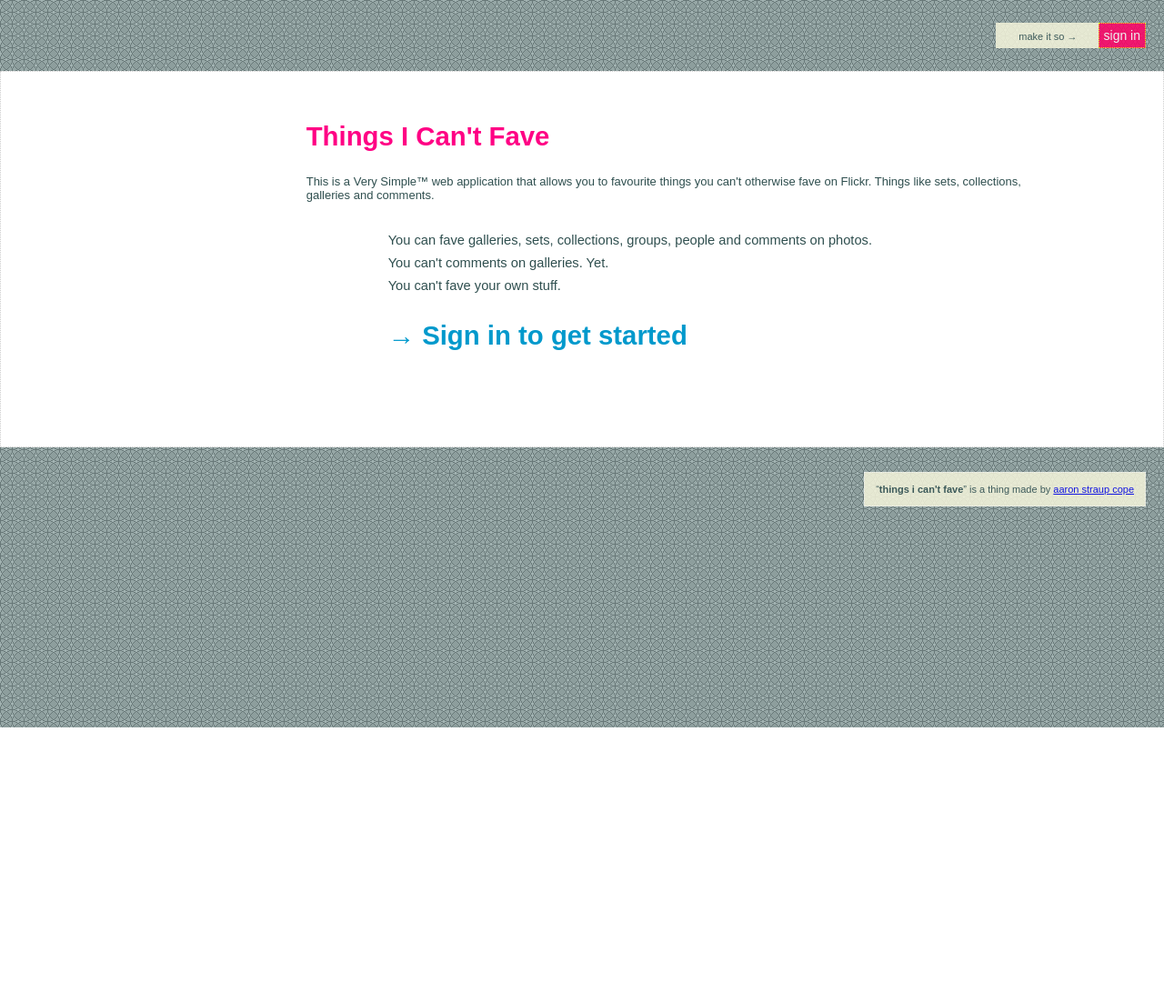
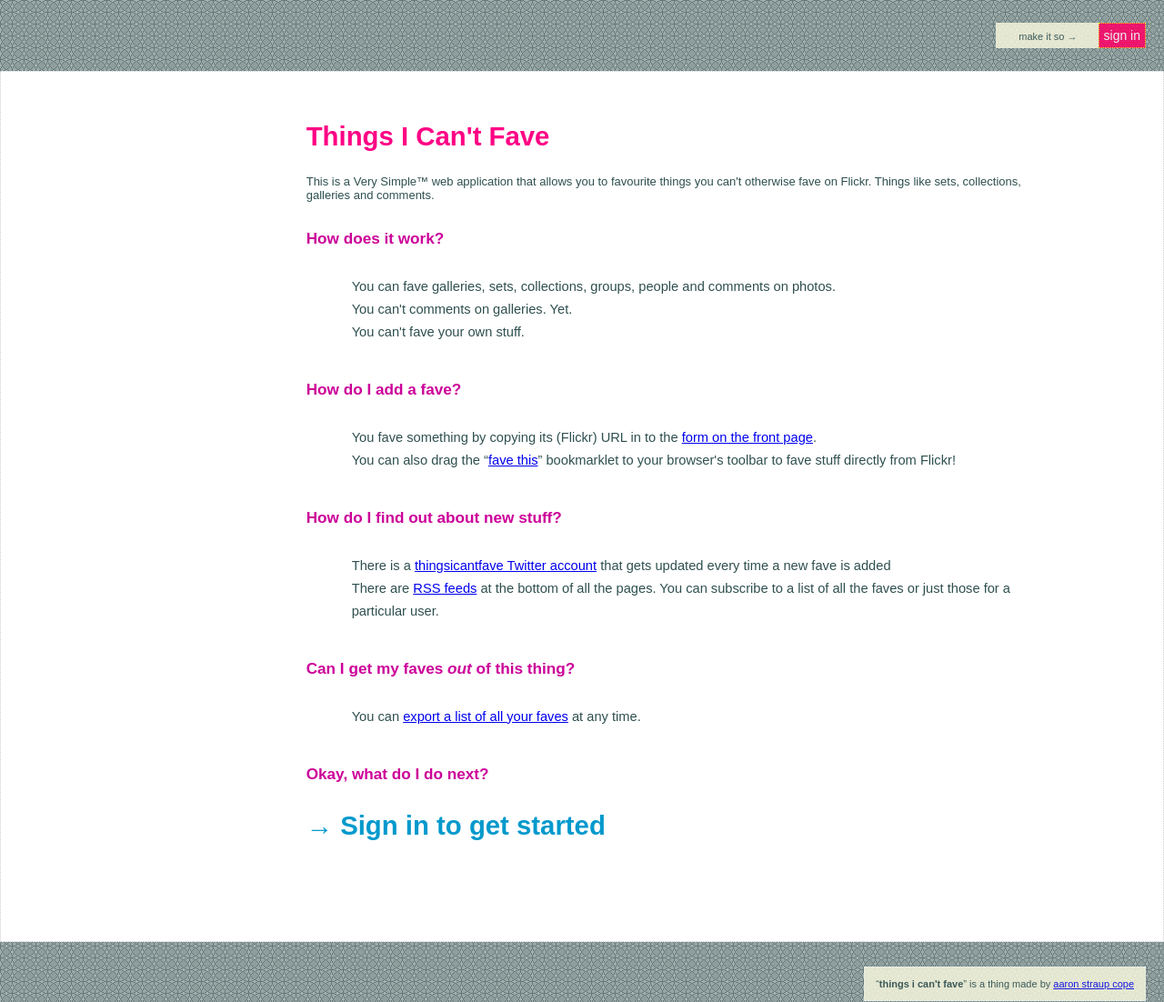
Before and after one commit to straup/gae-thingsicantfave, a Django app: template templates/about.html in a window 1280 px wide. Shown: the top 1102 px of the page at 91% size. Before the commit the page ends 800 px from the top, so only its background shows below. Run offline with Django 3.2, Linux system fonts and the light colour scheme; the template is opened without the code that fills it: most values are stand-ins (such as "Sample title", 1, 10 or a date in 2020).

Commit message:
proper about page; bookmarklet

```diff
--- a/templates/about.html
+++ b/templates/about.html
@@ -6,17 +6,43 @@
 
 <p style="font-size:small;">This is a Very Simple&trade; web application that allows you to favourite things you can't otherwise fave on Flickr. Things like sets, collections, galleries and comments.</p>
 
-<ul  style="line-height:25px;list-style-type:none;margin-top:30px;margin-bottom:40px;margin-left:50px;">
+<h3 style="margin-top:30px;">How does it work?</h3>
+
+<ul  style="line-height:25px;list-style-type:none;margin-top:30px;margin-bottom:40px;margin-left:10px;">
 	<li>You can fave galleries, sets, collections, groups, people and comments on photos.</li>
 	<li>You can't comments on galleries. Yet.</li>
 	<li>You can't fave your own stuff.</li>
-</li>
+</ul>
+
+<h3>How do I add a fave?</h3>
+
+<ul  style="line-height:25px;list-style-type:none;margin-top:30px;margin-bottom:40px;margin-left:10px;">
+  	<li>You fave something by copying its (Flickr) URL in to the <a href="/">form on the front page</a>.</li>
+  	<li>You can also drag the <q><a href="javascript:var w=open('http://thingsicantfave.appspot.com/?url='+encodeURIComponent(location.href)); w.focus();">fave this</a></q> bookmarklet to your browser's toolbar to fave stuff directly from Flickr!</li>
+</ul>
+
+<h3>How do I find out about new stuff?</h3>
+
+<ul  style="line-height:25px;list-style-type:none;margin-top:30px;margin-bottom:40px;margin-left:10px;">
+       <li>There is a <a href="http://twitter.com/thingsicantfave">thingsicantfave Twitter account</a> that gets updated every time a new fave is added</a>
+       <li>There are <a href="http://en.wikipedia.org/wiki/RSS">RSS feeds</a> at the bottom of all the pages. You can subscribe to a list of all the faves or just those for a particular user.</li>
+</ul>
+
+<h3>Can I get my faves <em>out</em> of this thing?</h3>
+
+<ul  style="line-height:25px;list-style-type:none;margin-top:30px;margin-bottom:40px;margin-left:10px;">
+	<li>You can <a href="http://localhost:8087/export">export a list of all your faves</a> at any time.</li>
+</ul>
+
+<h3>Okay, what do I do next?</h3>
 
 {% if user.username %}
+<div style="margin-left:50px">
 <p id="getstarted"><strong><a href="/">&rarr; Why not fave something?</a></strong></p>
 {% else %}
 <p id="getstarted"><strong><a href="/signin">&rarr; Sign in to get started</a></strong></p>
 {% endif %}
+</div>
 
 </div>
 
--- a/templates/main_logged_out.html
+++ b/templates/main_logged_out.html
@@ -4,7 +4,7 @@
 
 <h2>Things I Can't Fave</h2>
 
-<p style="font-size:small;">This is a Very Simple&trade; web application that allows you to favourite things you can't otherwise fave on Flickr. Things like sets, collections, galleries and comments.</p>
+<p style="font-size:small;">This is a Very Simple&trade; web application that allows you to favourite things you can't otherwise fave on Flickr. Things like sets, collections, galleries, groups comments and even other Flickr users.</p>
 
 {% if browser.mobile %}
 {% else %}
@@ -13,6 +13,7 @@
 <li>There is <a href="/faves">a page with recently faved items</a>.</li>
 <li>There is a page with all your faves.</li>
 <li>You can export all of your faves.</li>
+<li><a href="/about" style="font-style:italic;">Here are all the details.</a></li>
 </ul>
 {% endif %}
 
```
